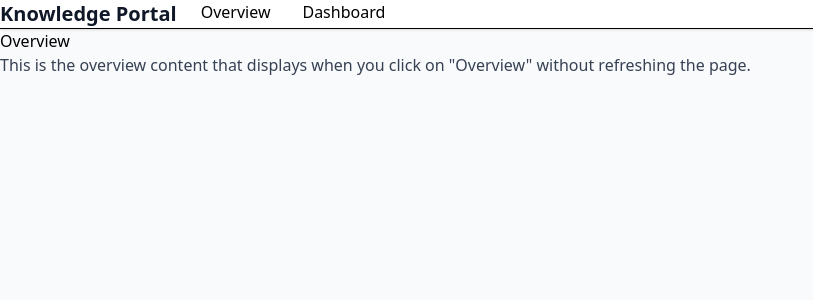
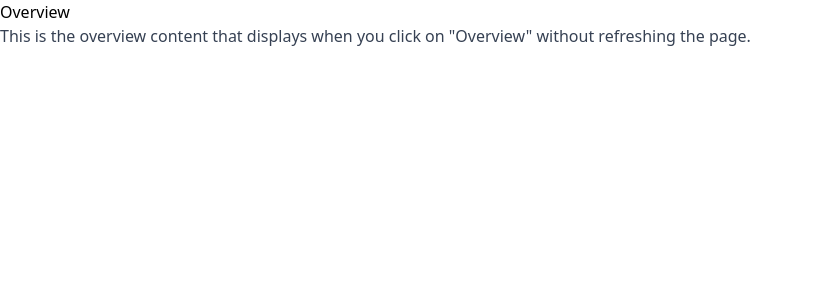
Before and after one commit to Zack-Pro-Ver/Knowledge-Sharing-Portal, a React (Vite) app: page / in a window 1280 px wide. Shown: the top 300 px of the page, without its empty margins (0-813 px from the left). Built offline with nearby package versions, Linux system fonts and the light colour scheme.

Commit message:
removed dashboard page and related code in other files and removed mainlayout file.

```diff
--- a/src/components/Navigation.tsx
+++ b/src/components/Navigation.tsx
@@ -11,10 +11,6 @@ const Navigation = () => {
                 to="/overview">
                 Overview
               </Link>
-              <Link
-                to="/dashboard">
-                Dashboard
-              </Link>
             </div>
       </div>
     </nav>
--- a/src/layouts/MainLayout.tsx
+++ /dev/null
@@ -1,15 +0,0 @@
-import { Outlet } from "react-router-dom";
-import Navigation from "../components/Navigation";
-
-function MainLayout() {
-  return (
-    <div className="min-h-screen bg-gray-50">
-      <Navigation />
-      <main>
-        <Outlet />
-      </main>
-    </div>
-  );
-}
-
-export default MainLayout;
--- a/src/pages/Dashboard.tsx
+++ /dev/null
@@ -1,15 +0,0 @@
-function Dashboard() {
-  return (
-    <div>
-
-        <h1>Dashboard</h1>
-        <p className="text-gray-700">
-          This is the dashboard content that displays when you click on "Dashboard"
-          without refreshing the page.
-        </p>
-
-    </div>
-  );
-}
-
-export default Dashboard;
```
Also changed, not shown: src/routes.tsx (+1 -7 lines).
